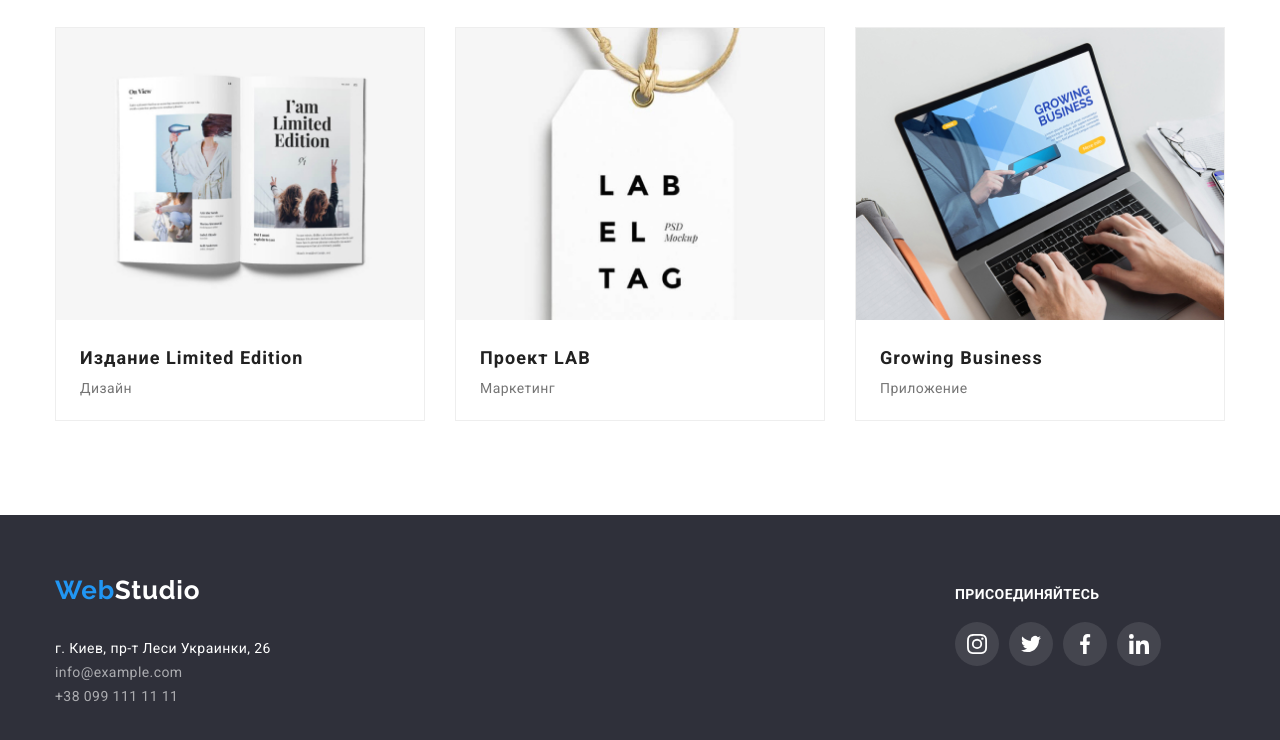
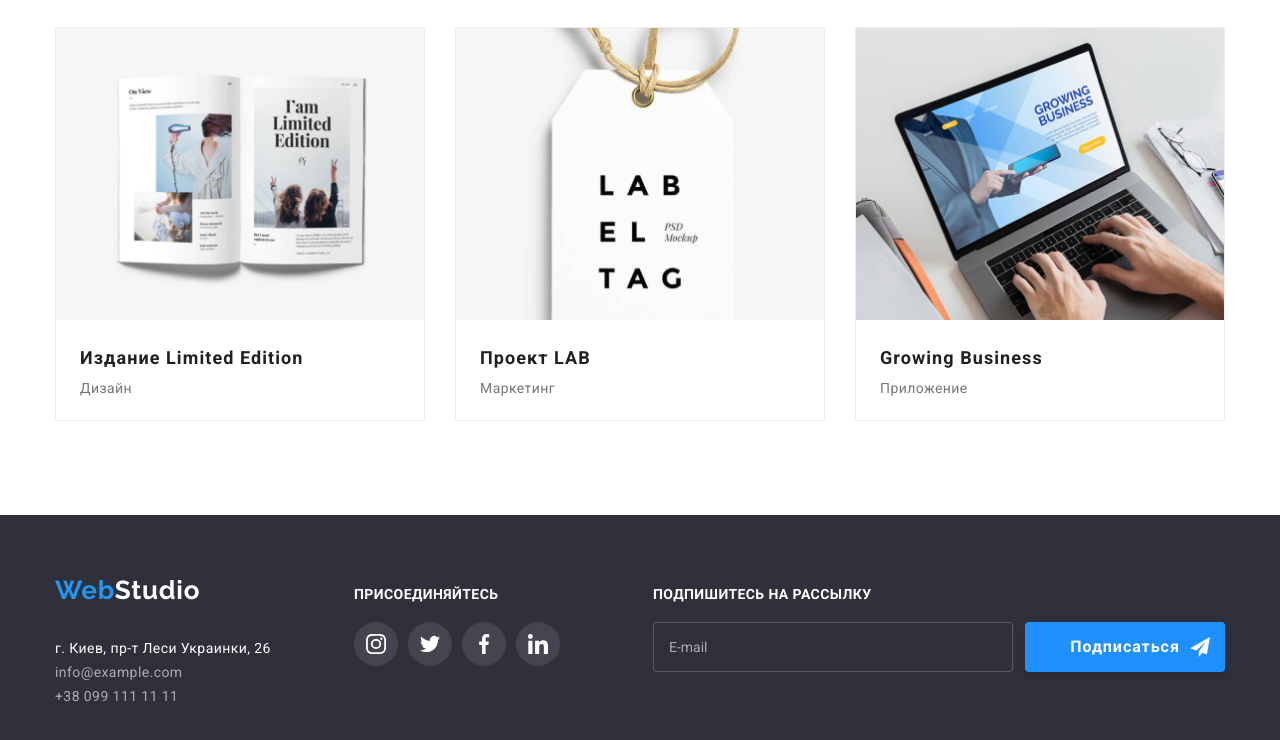
Before and after one commit to kadyrov11/goit-markup-hw-06, a plain HTML site: page portfolio.html in a window 1280 px wide. Shown: the part 1085-1825 px from the top of the page. Drawn offline with nearby package versions, Linux system fonts and the light colour scheme.

Commit message:
sixth-hw

```diff
--- a/css/style.css
+++ b/css/style.css
@@ -341,7 +341,9 @@ img {
 .modal-checkbox-btn:checked + .check-icon {
   background-image: url(../img/icon-checked.svg);
 }
-
+.modal-checkbox-btn:focus + .check-icon {
+  background-image: url(../img/icon-checked.svg);
+}
 /* =================================================== */
 
 /* ====================LOGO=========================== */
@@ -701,8 +703,8 @@ img {
   position: relative;
 }
 .footer-btn-icon {
-  width: 24px;
-  height: 24px;
+  width: 20px;
+  height: 20px;
   fill: #ffffff;
   position: absolute;
   top: 50%;
--- a/portfolio.html
+++ b/portfolio.html
@@ -235,6 +235,23 @@
             </li>
           </ul>
         </div>
+        <div class="subscribe-container">
+          <p class="join-text">Подпишитесь на рассылку</p>
+          <form action="#" class="footer-form">
+            <input
+              type="email"
+              name="email"
+              placeholder="E-mail"
+              class="footer-input"
+            />
+            <button class="button footer-btn">
+              Подписаться
+              <svg class="footer-btn-icon">
+                <use href="./img/send-icon.svg#send-icon"></use>
+              </svg>
+            </button>
+          </form>
+        </div>
       </div>
     </footer>
   </body>
```
Also changed, not shown: sass/_base.scss (added), sass/_companents.scss (added), sass/_layout.scss (added), sass/_pages.scss (added), sass/_themes.scss (added), sass/_utils.scss (added), sass/_vendors.scss (added).
